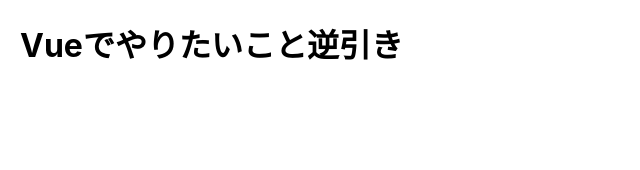
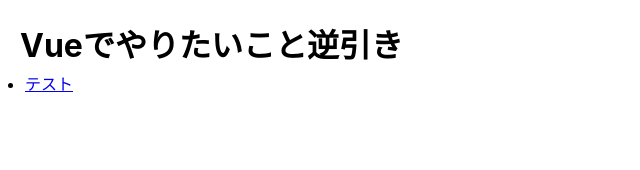
Before and after one commit to YukaKadokura/freespace, a Nuxt app: page /reverselookup in a window 1280 px wide. Shown: the top 170 px of the page, without its empty margins (0-640 px from the left). Built offline with nearby package versions, Linux system fonts and the light colour scheme.

Commit message:
styleのclass名の変更。

```diff
--- a/pages/reverselookup/index.vue
+++ b/pages/reverselookup/index.vue
@@ -1,14 +1,19 @@
 <template>
-    <div class="Content">
+    <div class="MainContent">
         <h1>Vueでやりたいこと逆引き</h1>
+        <div class="Contents">
+            <ul>
+                <li><nuxt-link to="/day/20180902">テスト</nuxt-link></li>
+            </ul>
+        </div>
     </div>
 </template>
 
 <style>
-.Content{
+.MainContent{
     padding:20px;
 }
-.SubContent{
+.Contents{
     margin:5px;
 }
 </style>
```
